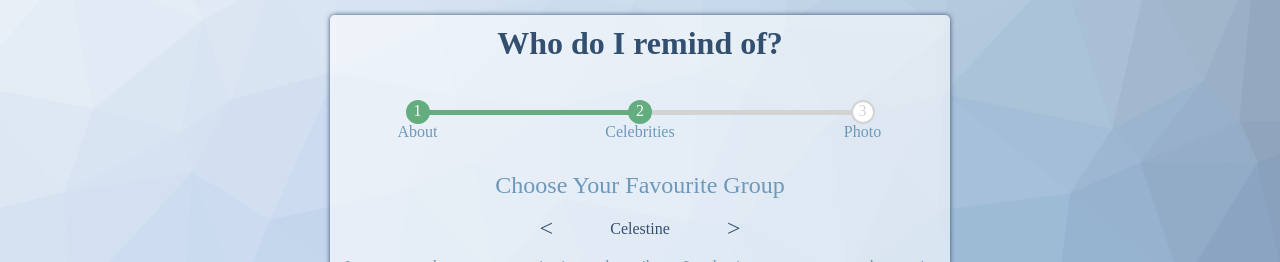
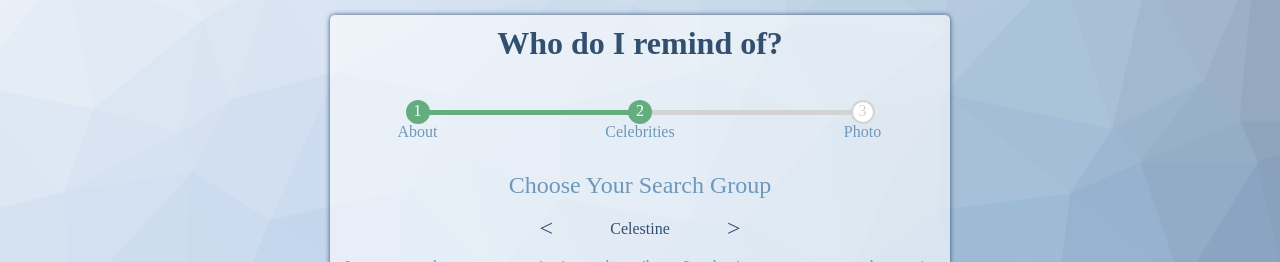
Before and after one commit to lukaszkepka/who-do-i-remind-of, a React app in the folder client/: page / in a window 1280 px wide. Both pictures are taken after typing "Sample" into the empty fields and a click on the input "Next Section". Shown: the top 262 px of the page. Built offline with nearby package versions, Linux system fonts and the light colour scheme; the HTML template or start-up script is replaced by a standard one.

Commit message:
database form title change

```diff
--- a/client/src/components/databaseForm.jsx
+++ b/client/src/components/databaseForm.jsx
@@ -28,7 +28,8 @@ export default class DataBaseForm extends React.Component {
   render() {
     return (
       <>
-        <div className="form-title">Choose Your Favourite Group</div>
+        <div className="form-title">Choose Your Search Group</div>
+        {/* Where would you liek to serach */}
         <form onSubmit={this.handleSubmit}>
           <div className="base-picker">
             <input className="arrow-button" type="button" value="<" onClick={this.handlePreviousClick}/>
--- a/client/src/services/xService.js
+++ b/client/src/services/xService.js
@@ -51,7 +51,7 @@ export default class xService {
               photos: new Array(18).fill(null).map(() => faker.image.avatar()),
             }))
           ),
-        500
+        5000
       );
     });
   }
```
Also changed, not shown: client/src/components/photoSlider.jsx (added, +22 -0 lines).
